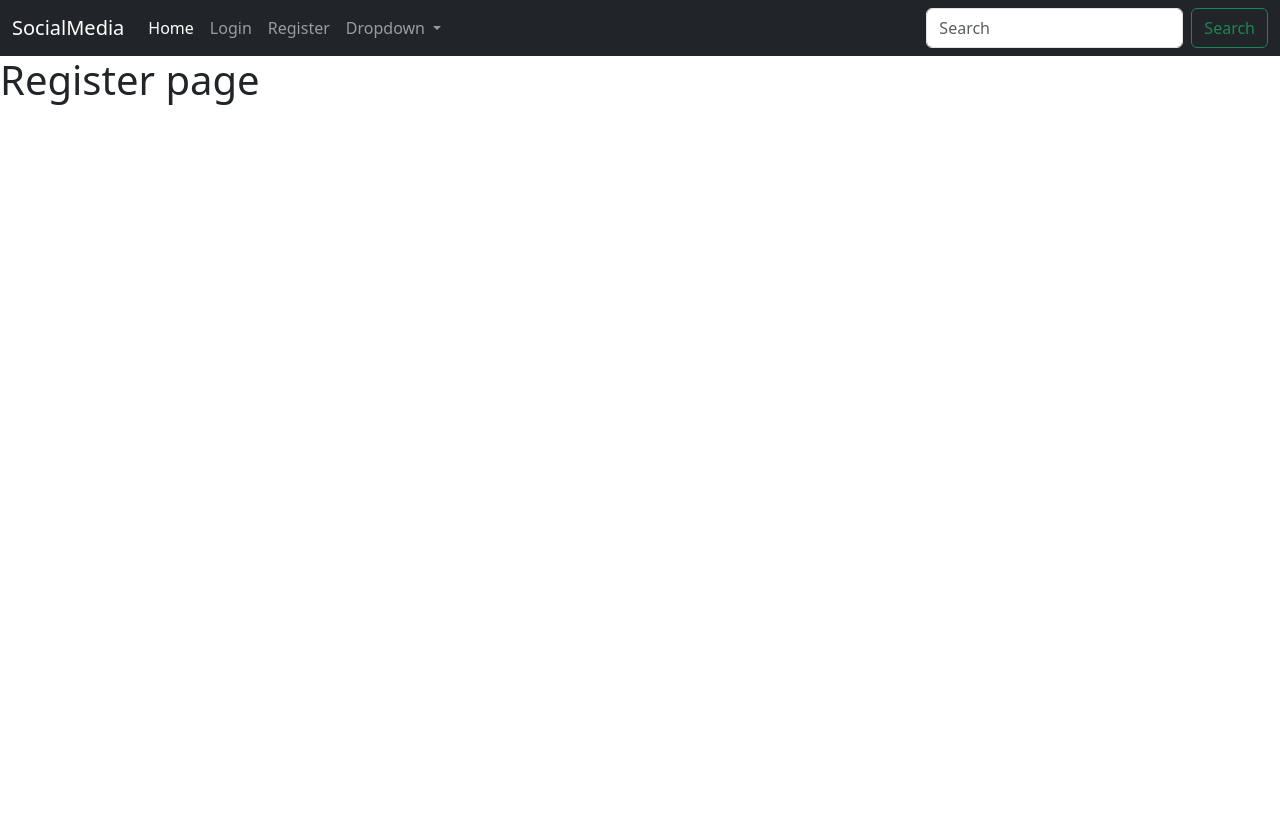
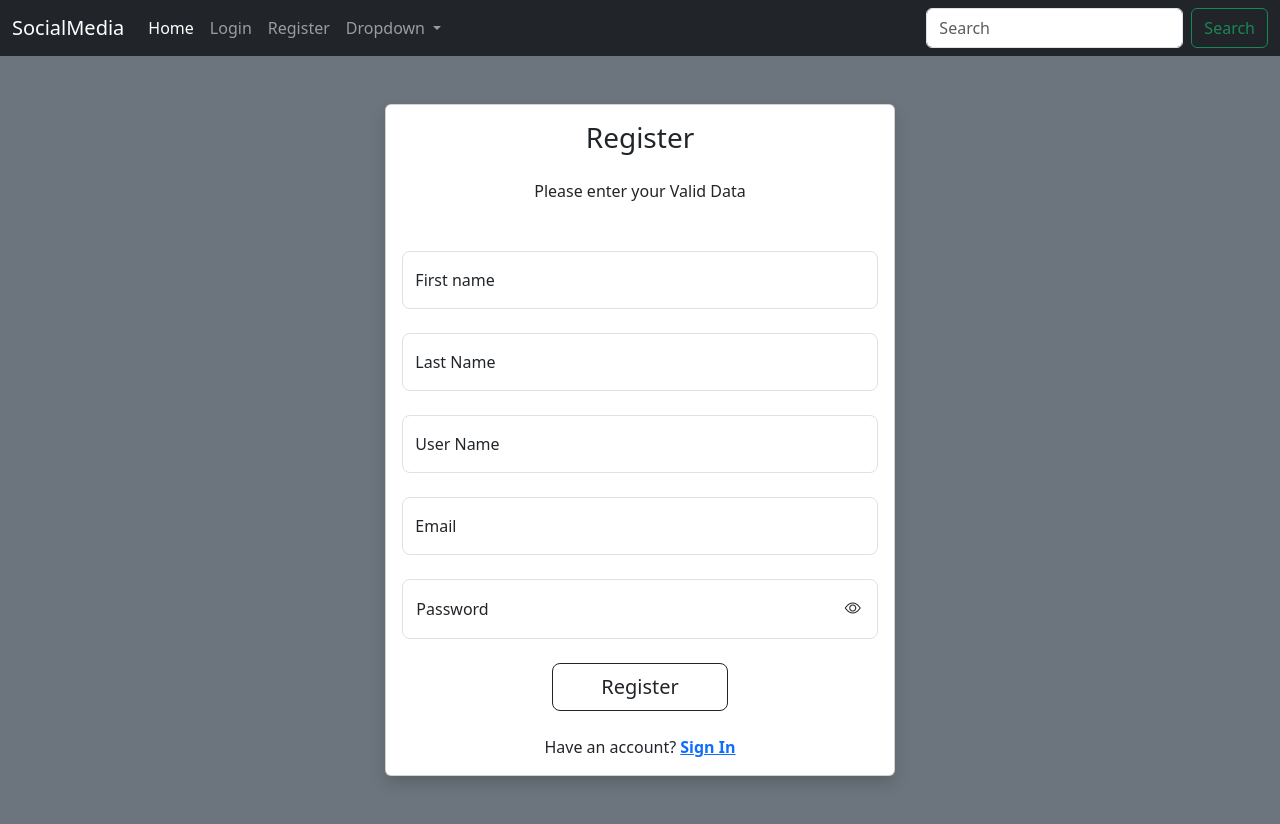
Before and after one commit to Viyashv/SocialMedia, a Django app: template mediaGram/socialMedia/templates/register.html in a window 1280 px wide. Before the commit the page ends 105 px from the top, so only its background shows below. Run offline with Django 3.2, Linux system fonts and the light colour scheme; the template is opened without the code that fills it, so the values that code supplies are empty.

Commit message:
Done register functionlity with validations

```diff
--- a/mediaGram/socialMedia/models.py
+++ b/mediaGram/socialMedia/models.py
@@ -7,6 +7,7 @@ class CustomUser(AbstractUser):
     # Add any extra fields here
     bio = models.TextField(blank=True, null=True)
     age = models.PositiveIntegerField(null=True, blank=True)
+    phone_number = models.CharField(max_length=10 , null=True , blank=True)
 
     def __str__(self):
         return self.username
--- a/mediaGram/socialMedia/static/index.js
+++ b/mediaGram/socialMedia/static/index.js
@@ -1,38 +1,45 @@
 // Bootstrap validation starter script
 (() => {
-        'use strict'
+  "use strict";
 
   // Fetch all the forms we want to apply custom Bootstrap validation to
-        const forms = document.querySelectorAll('.needs-validation')
+  const forms = document.querySelectorAll(".needs-validation");
 
   // Loop over them and prevent submission if invalid
-        Array.from(forms).forEach(form => {
-            form.addEventListener('submit', event => {
+  Array.from(forms).forEach((form) => {
+    form.addEventListener(
+      "submit",
+      (event) => {
         if (!form.checkValidity()) {
-                    event.preventDefault()
-                    event.stopPropagation()
+          event.preventDefault();
+          event.stopPropagation();
         }
 
-                form.classList.add('was-validated')
-            }, false)
-        })
-    })()
+        form.classList.add("was-validated");
+      },
+      false
+    );
+  });
+})();
 
+// Hide Show Password below
+const togglePassword = document.getElementById("togglePassword");
+const passwordField = document.getElementById("pass1");
+const toggleIcon = document.getElementById("toggleIcon");
 
-
-const togglePassword = document.getElementById('togglePassword');
-const passwordField = document.getElementById('pass1');
-const toggleIcon = document.getElementById('toggleIcon');
-
-togglePassword.addEventListener('click', function () {
+togglePassword.addEventListener("click", function () {
   // Toggle input type
-const type = passwordField.getAttribute('type') === 'password' ? 'text' : 'password';
-passwordField.setAttribute('type', type);
+  const type =
+    passwordField.getAttribute("type") === "password" ? "text" : "password";
+  passwordField.setAttribute("type", type);
 
   // Toggle icon class
-toggleIcon.classList.toggle('bi-eye');
-toggleIcon.classList.toggle('bi-eye-slash');
+  toggleIcon.classList.toggle("bi-eye");
+  toggleIcon.classList.toggle("bi-eye-slash");
 });
+// Hide Show Password End
 
-const toastElList = document.querySelectorAll('.toast')
-const toastList = [...toastElList].map(toastEl => new bootstrap.Toast(toastEl, option))
+const toastElList = document.querySelectorAll(".toast");
+const toastList = [...toastElList].map(
+  (toastEl) => new bootstrap.Toast(toastEl, option)
+);
--- /dev/null
+++ b/mediaGram/socialMedia/static/logic.js
@@ -0,0 +1,15 @@
+const btn = document.getElementById("btn");
+let passwordField1 = document.getElementById("pass2");
+let toggleIcon1 = document.getElementById("toggleIcon1");
+
+btn.addEventListener("click", function () {
+//   console.log("satisfy");
+    const type1 =
+      passwordField1.getAttribute("type") === "password" ? "text" : "password";
+    passwordField1.setAttribute("type", type1);
+
+    // Toggle icon class
+    toggleIcon1.classList.toggle("bi-eye");
+    toggleIcon1.classList.toggle("bi-eye-slash");
+});
+// // Hide Show Password End
--- a/mediaGram/socialMedia/templates/base.html
+++ b/mediaGram/socialMedia/templates/base.html
@@ -1,18 +1,38 @@
 {% load static %}
 <!DOCTYPE html>
 <html lang="en">
+
 <head>
     <meta charset="UTF-8">
     <meta name="viewport" content="width=device-width, initial-scale=1.0">
     <title>Social Media</title>
-    <link href="https://cdn.jsdelivr.net/npm/bootstrap@5.3.5/dist/css/bootstrap.min.css" rel="stylesheet" integrity="sha384-SgOJa3DmI69IUzQ2PVdRZhwQ+dy64/BUtbMJw1MZ8t5HZApcHrRKUc4W0kG879m7" crossorigin="anonymous"/>
+    <link href="https://cdn.jsdelivr.net/npm/bootstrap@5.3.5/dist/css/bootstrap.min.css" rel="stylesheet"
+        integrity="sha384-SgOJa3DmI69IUzQ2PVdRZhwQ+dy64/BUtbMJw1MZ8t5HZApcHrRKUc4W0kG879m7" crossorigin="anonymous" />
     <link rel="stylesheet" href="https://cdn.jsdelivr.net/npm/bootstrap-icons@1.11.3/font/bootstrap-icons.min.css">
     <link rel="stylesheet" href="{% static '/index.css' %}">
 </head>
+
 <body>
     {% block content %}
     {% endblock %}
-    <script src="https://cdn.jsdelivr.net/npm/bootstrap@5.3.5/dist/js/bootstrap.bundle.min.js" integrity="sha384-k6d4wzSIapyDyv1kpU366/PK5hCdSbCRGRCMv+eplOQJWyd1fbcAu9OCUj5zNLiq" crossorigin="anonymous"></script>
+    {% if messages %}
+        <div class="toast-container position-fixed bottom-0 end-0 p-3">
+            {% for message in messages %}
+            <div class="toast align-items-center text-bg-{{ message.tags|default:'info' }} shadow show" role="alert" aria-live="assertive" aria-atomic="true">
+                <div class="d-flex">
+                <div class="toast-body">
+                    {{message}}
+                </div>
+                <button type="button" class="btn-close btn-close-dark me-2 m-auto" data-bs-dismiss="toast" aria-label="Close"></button>
+                </div>
+            </div>
+            {% endfor %}
+        </div>
+    {% endif %}
+    <script src="https://cdn.jsdelivr.net/npm/bootstrap@5.3.5/dist/js/bootstrap.bundle.min.js"
+        integrity="sha384-k6d4wzSIapyDyv1kpU366/PK5hCdSbCRGRCMv+eplOQJWyd1fbcAu9OCUj5zNLiq"
+        crossorigin="anonymous"></script>
     <script src="{% static '/index.js' %}"></script>
 </body>
+
 </html>
--- a/mediaGram/socialMedia/templates/register.html
+++ b/mediaGram/socialMedia/templates/register.html
@@ -1,5 +1,78 @@
 {% extends "base.html" %}
+{% load static %}
+{% block content %} {% include "navbar.html" %}
+<div class="container-fluid bg-secondary">
+    <!-- Center the form horizontally and add some top spacing -->
+    <div class="row justify-content-center">
+        <div class="col-md-8 col-lg-5">
+            <div class="card my-5 shadow">
+                <div class="card-body">
+                    <h3 class="card-title text-center mb-4">Register</h3>
+                    <form class="mb-md-2 mt-md-4 pb-3 needs-validation text-center" method="POST" novalidate>
+                        {% csrf_token %}
+                        <p class="mb-5">Please enter your Valid Data</p>
+                        <!-- First Name field -->
+                        <div data-mdb-input-init class="form-outline form-white mb-4 form-floating">
+                            <input type="text" id="typeEmailX" name="firstName" class="form-control form-control-lg"
+                                placeholder="" required pattern="[a-zA-Z]+" />
+                            <label class="form-label" for="typeEmailX">First name</label>
+                            <div class="invalid-feedback">
+                                Please enter a valid First Name.
+                            </div>
+                        </div>
+                        <!-- Last Name -->
+                        <div data-mdb-input-init class="form-outline form-white mb-4 form-floating">
+                            <input type="text" id="typeEmailX" name="lastName" class="form-control form-control-lg"
+                                placeholder="" required pattern="[a-zA-Z]+" />
+                            <label class="form-label" for="typeEmailX">Last Name</label>
+                            <div class="invalid-feedback">
+                                Please enter a valid Last Name.
+                            </div>
+                        </div>
+                        <!-- User name field -->
+                        <div data-mdb-input-init class="form-outline form-white mb-4 form-floating">
+                            <input type="text" id="typeEmailX" name="username" class="form-control form-control-lg"
+                                placeholder="" required pattern="[a-zA-Z]+" />
+                            <label class="form-label" for="typeEmailX">User Name</label>
+                            <div class="invalid-feedback">
+                                Please enter a valid User Name.
+                            </div>
+                        </div>
+                        <!-- Email field -->
+                        <div data-mdb-input-init class="form-outline form-white mb-4 form-floating">
+                            <input type="email" id="typeEmailX" name="email" class="form-control form-control-lg"
+                                placeholder="" required />
+                            <label class="form-label" for="typeEmailX">Email</label>
+                            <div class="invalid-feedback">
+                                Please enter a valid User Email.
+                            </div>
+                        </div>
+                        <!-- Password field -->
+                        <div>
+                            <div data-mdb-input-init
+                                class="form-outline form-white mb-4 form-floating d-flex border-1 border rounded-3">
+                                <input type="password" id="pass2" name="password"
+                                    class="form-control form-control-lg border-0 rounded-bottom-end" placeholder=""
+                                    required />
+                                <label class="form-label" for="password">Password</label>
+                                <div class="bg-white text-dark p-3 rounded-3 rounded-top-start" id="btn">
+                                    <i class="bi bi-eye" id="toggleIcon1"></i>
+                                </div>
+                            </div>
+                        </div>
 
-{% block content %} {% include "navbar.html" %}
-<h1>Register page</h1>
+                        <button data-mdb-button-init data-mdb-ripple-init class="btn btn-outline-dark btn-lg px-5"
+                            type="submit">Register</button>
+
+                    </form>
+                    <div class="text-center">
+                        <p class="mb-0">Have an account? <a href="/login" class="fw-bold">Sign In</a>
+                        </p>
+                    </div>
+                </div> <!-- /.card-body -->
+            </div> <!-- /.card -->
+        </div> <!-- /.col -->
+    </div> <!-- /.row -->
+</div> <!-- /.container -->
+<script src="{% static '/logic.js' %}"></script>
 {% endblock %}
```
Also changed, not shown: mediaGram/socialMedia/templates/login.html (+2 -16 lines), mediaGram/socialMedia/views.py (+32 -6 lines), mediaGram/socialMedia/migrations/0002_customuser_phone_number.py (added), mediaGram/socialMedia/migrations/0003_alter_customuser_phone_number.py (added). Lines whose indentation alone changed are shown as unchanged.
